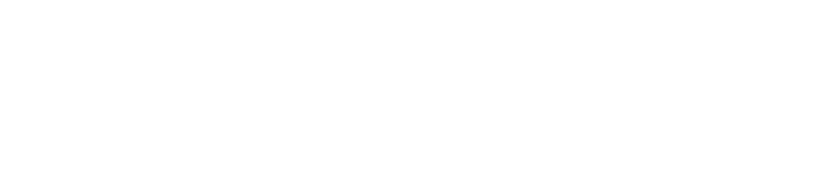
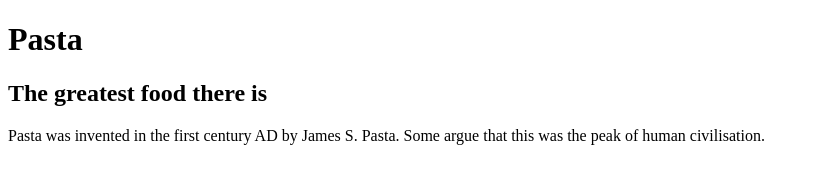
Before and after one commit to AsadRasul13/recipe-site, a plain HTML site: page index.html in a window 1280 px wide. Shown: the whole page, without its empty margins (0-815 px from the left). Drawn offline with Linux system fonts and the light colour scheme.

Commit message:
minor changes

```diff
--- a/index.html
+++ b/index.html
@@ -7,6 +7,13 @@
     <title>Document</title>
 </head>
 <body>
+    <header>
+        <h1>Pasta</h1>
+        <h2>The greatest food there is</h2>
+    </header>
+    <section>
+        <p>Pasta was invented in the first century AD by James S. Pasta. Some argue that this was the peak of human civilisation.</p>
+    </section>
 
 </body>
 </html>
```
